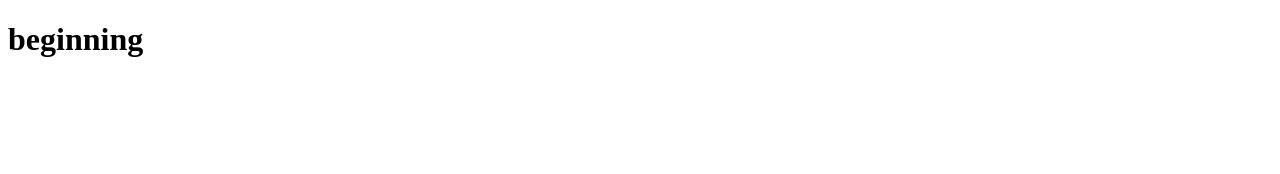
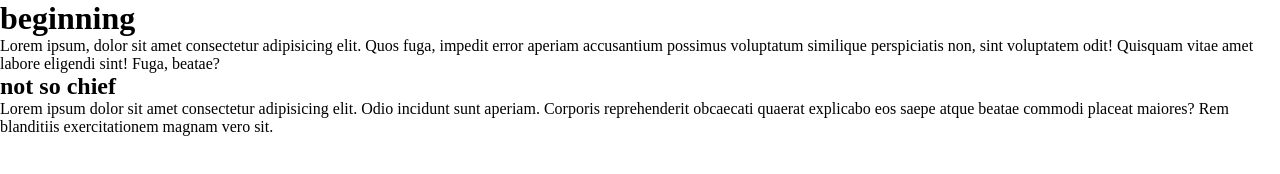
Before and after one commit to narminhuseynzade02/git-repo-free, a plain HTML site: page index.html in a window 1280 px wide. Drawn offline with Linux system fonts and the light colour scheme.

Commit message:
css waS added, content was added

```diff
--- /dev/null
+++ b/index.css
@@ -0,0 +1,5 @@
+* {
+  box-sizing: border-box;
+  margin: 0;
+  padding: 0;
+}
--- a/index.html
+++ b/index.html
@@ -5,9 +5,14 @@
     <meta http-equiv="X-UA-Compatible" content="IE=edge">
     <meta name="viewport" content="width=device-width, initial-scale=1.0">
     <title>Document</title>
+    <link rel="stylesheet" href="./index.css">
 </head>
 <body>
     <h1>beginning</h1>
-
+   <div>Lorem ipsum, dolor sit amet consectetur adipisicing elit. Quos fuga, impedit error aperiam accusantium possimus voluptatum similique perspiciatis non, sint voluptatem odit! Quisquam vitae amet labore eligendi sint! Fuga, beatae?
+ </div>
+   <h2>not so chief</h2>
+   <p>Lorem ipsum dolor sit amet consectetur adipisicing elit. Odio incidunt sunt aperiam. Corporis reprehenderit obcaecati quaerat explicabo eos saepe atque beatae commodi placeat maiores? Rem blanditiis exercitationem magnam vero sit.
+ </p>
 </body>
 </html>
```
